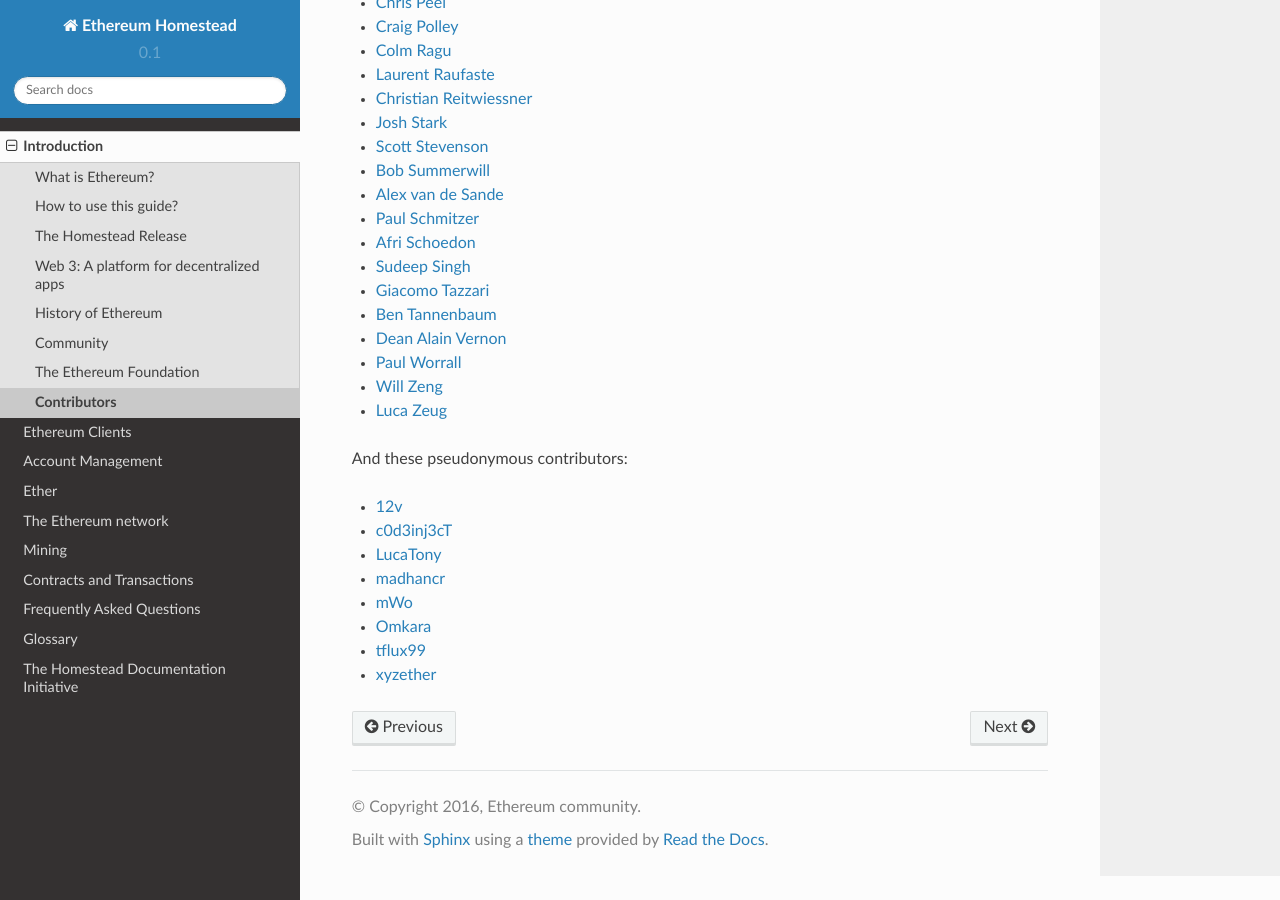
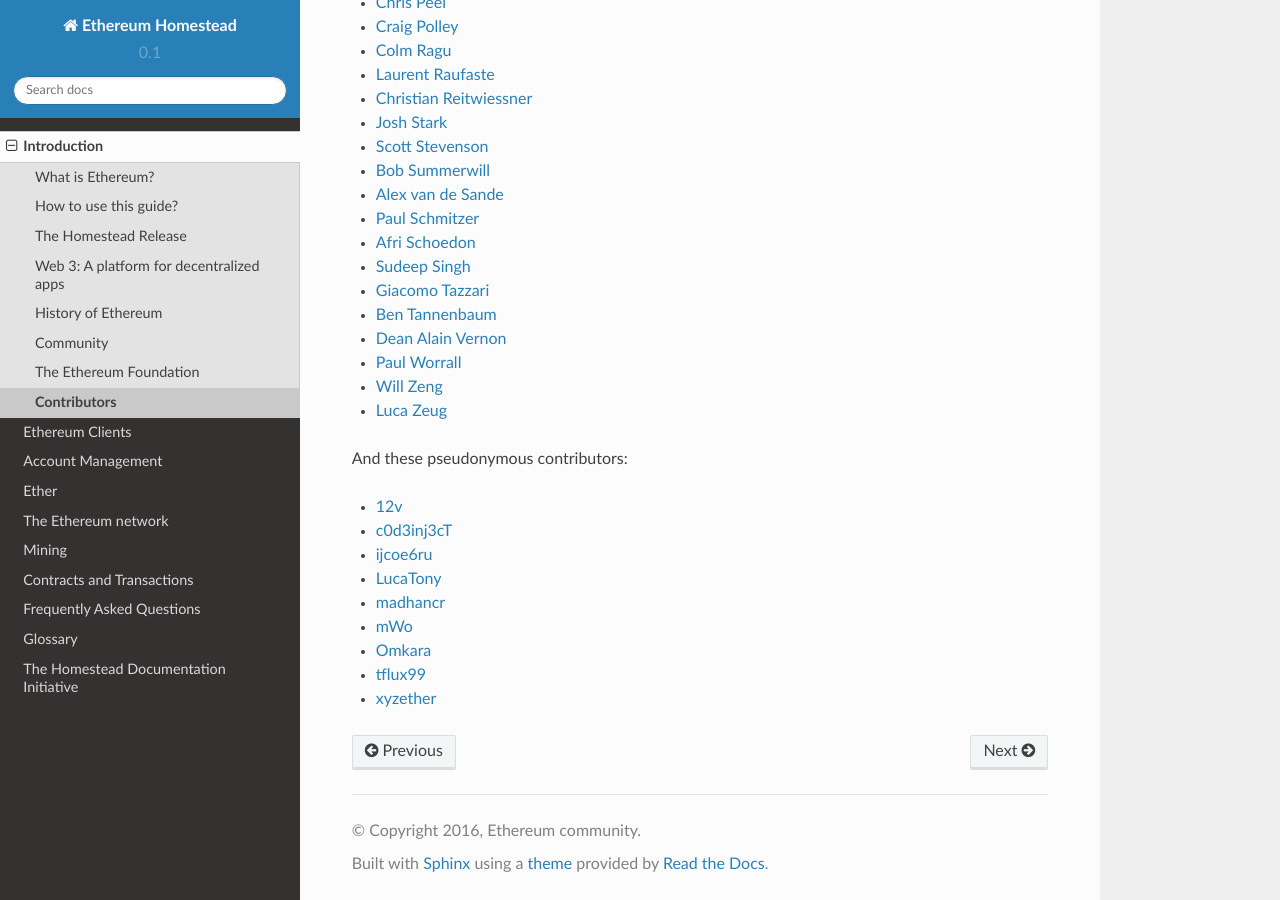
Before and after one commit to ethereum/homestead-guide, a Sphinx documentation site: the page built from source/introduction/contributors.rst, in a window 1280 px wide and 900 px high, scrolled down 1396 px. Built offline with Sphinx 7.4.7 and the Read the Docs theme 2.0.0, drawn with Linux system fonts in a browser that asks for light colours.

Commit message:
Added ijcoe6ru to contributors list.

```diff
--- a/source/introduction/contributors.rst
+++ b/source/introduction/contributors.rst
@@ -66,6 +66,7 @@
 
 - `12v <https://github.com/12v>`_
 - `c0d3inj3cT <http://github.com/c0d3inj3cT>`_
+- `ijcoe6ru <https://github.com/ijcoe6ru>`_
 - `LucaTony <https://github.com/LucaTony>`_
 - `madhancr <https://github.com/madhancr>`_
 - `mWo <https://github.com/moneroexamples>`_
```
